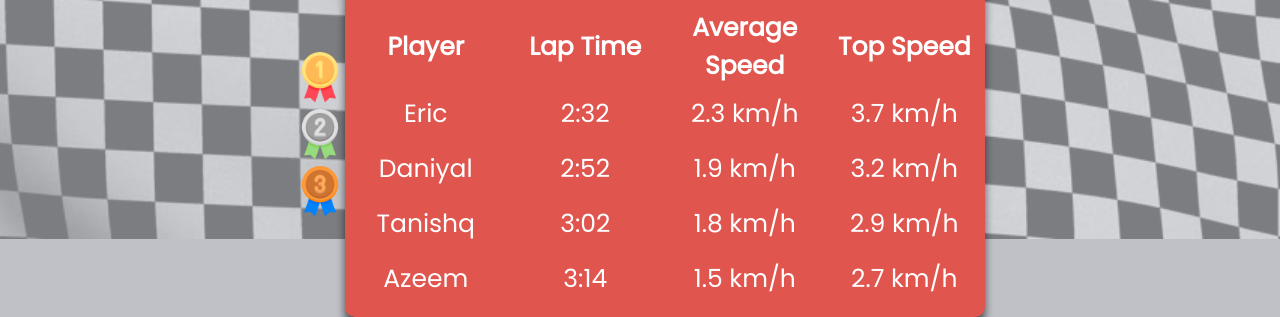
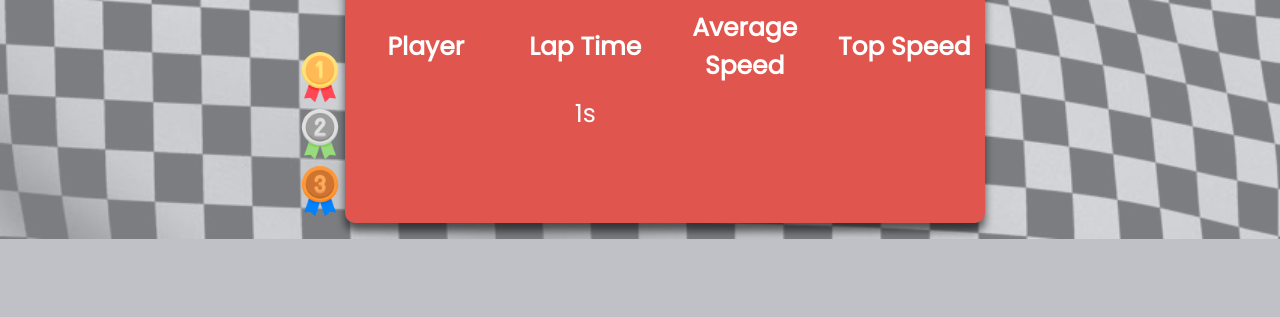
Before and after one commit to traneric89/FEMG, a website: page index.html in a window 1280 px wide. Both pictures are taken after typing "Sample" into the empty fields and a click on the button "send lap time 1 test". Shown: the part 522-839 px from the top of the page. After the commit the page ends 800 px from the top, so only its background shows below. Drawn offline with Linux system fonts and the light colour scheme.

Commit message:
dynamic leaderboard implementation

```diff
--- a/index.html
+++ b/index.html
@@ -44,7 +44,7 @@
               <th>Top Speed</th>
             </tr>
           </thead>
-          <tbody>
+          <tbody id="tableBody">
             <tr>
               <td>Eric</td>
               <td>2:32</td>
--- a/script.js
+++ b/script.js
@@ -2,6 +2,7 @@
 const submitButton = document.getElementById("submit");
 const playerName = document.getElementById("player");
 const form = document.getElementById("form");
+const tableBody = document.getElementById("tableBody");
 
 let currentPlayer = "";
 let leaderboardArray = [];
@@ -26,4 +27,22 @@ const getTime = (time) => {
   );
   console.log("sorted array:");
   console.table(sortedLeaderboard);
+
+  tableBody.innerHTML = "";
+
+  sortedLeaderboard.forEach((player) => {
+    console.log(player.time);
+    console.log(player.name);
+
+    const tableRow = document.createElement("tr");
+    tableBody.appendChild(tableRow);
+
+    const tableDataName = document.createElement("td");
+    tableDataName.innerHTML = player.name;
+    tableRow.appendChild(tableDataName);
+
+    const tableDataTime = document.createElement("td");
+    tableDataTime.innerHTML = `${player.time}s`;
+    tableRow.appendChild(tableDataTime);
+  });
 };
--- a/styles.css
+++ b/styles.css
@@ -3,7 +3,6 @@
   margin: 0;
   padding: 0;
   font-family: "Poppins", sans-serif;
-  overflow: hidden;
 }
 
 body {
```
